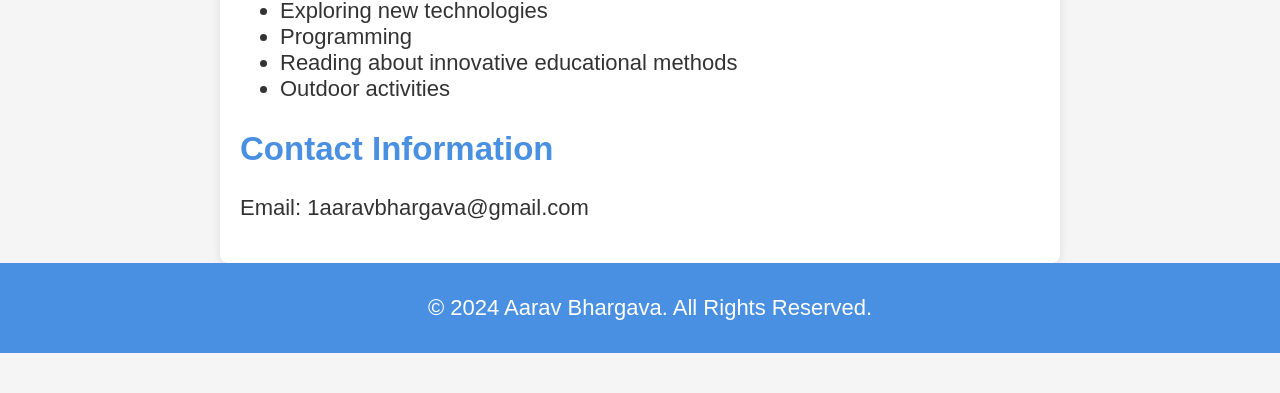
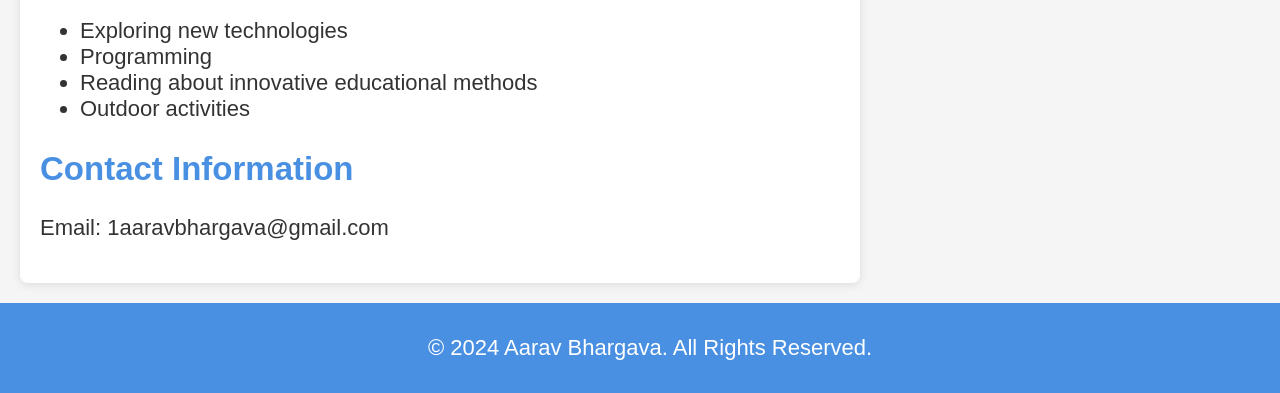
Before and after one commit to Aaru1801/AaravB.github.io, a plain HTML site: page index.html in a window 1280 px wide. Shown: the part 579-972 px from the top of the page. Before the commit the page ends 932 px from the top, so only its background shows below. Drawn offline with Linux system fonts and the light colour scheme.

Commit message:
Update index.html

```diff
--- a/index.html
+++ b/index.html
@@ -23,7 +23,7 @@
         section {
             padding: 20px;
             max-width: 800px;
-            margin: auto;
+            margin: 20px; /* Added margin to create space */
             background-color: white;
             border-radius: 8px;
             box-shadow: 0 2px 10px rgba(0, 0, 0, 0.1);
```
